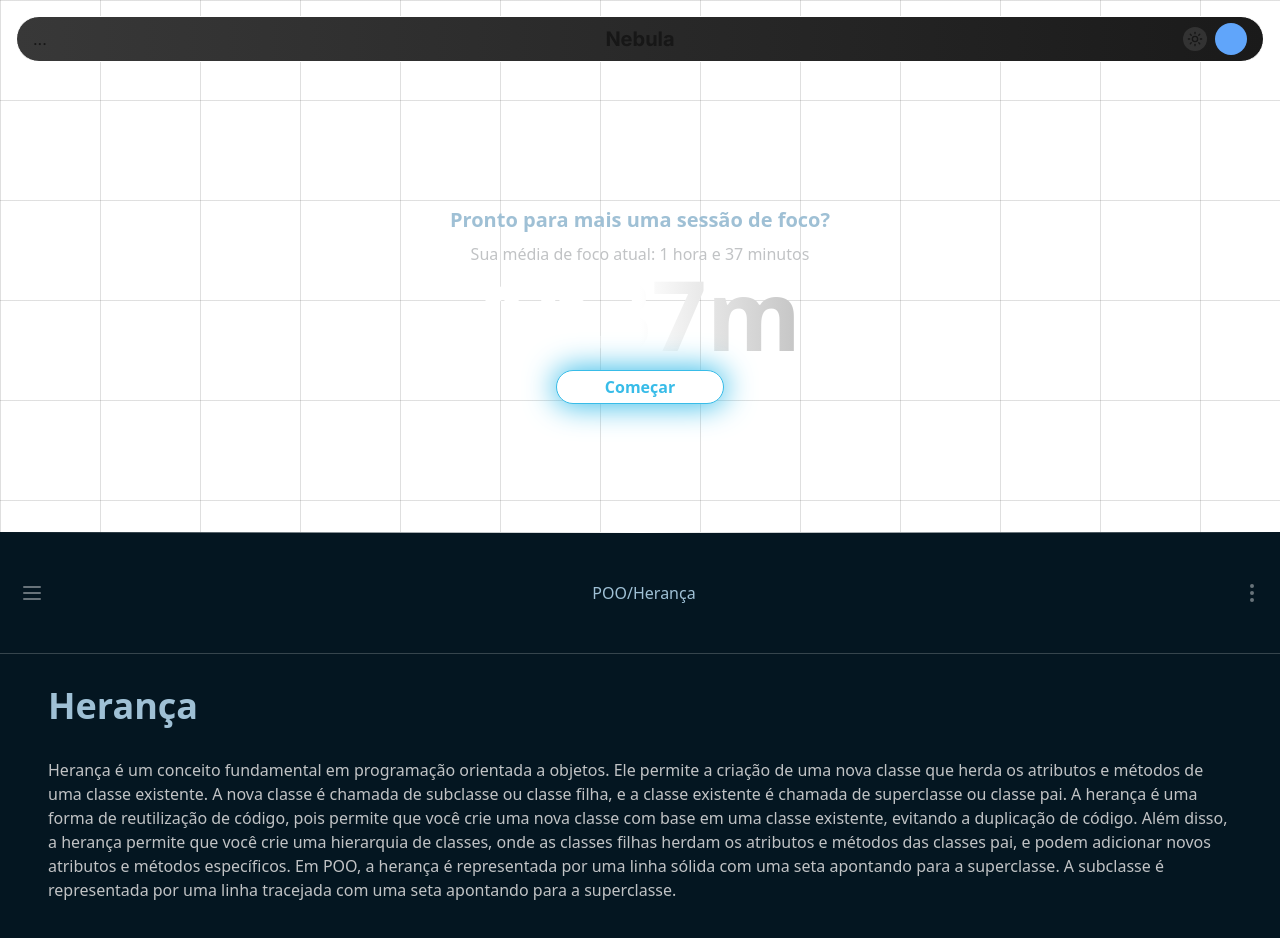
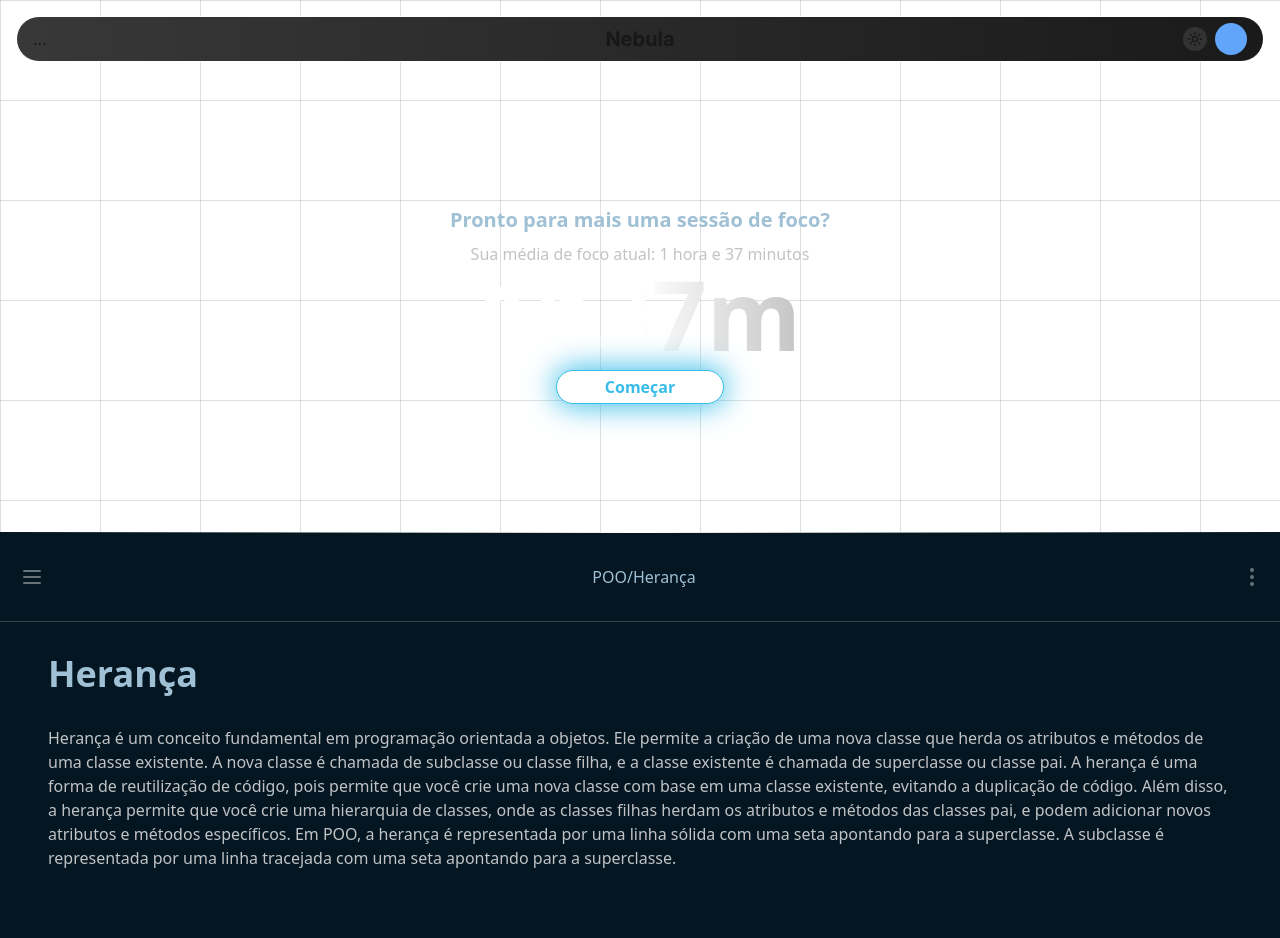
Before and after one commit to Cauamattosprj/nebula-frontend, a Next.js app: page / in a window 1280 px wide. Shown: the top 938 px of the page. Built offline with nearby package versions, Linux system fonts and the light colour scheme.

Commit message:
feat: input added from folder title

```diff
--- a/components/notebook/notebook-header.tsx
+++ b/components/notebook/notebook-header.tsx
@@ -10,9 +10,7 @@ const NotebookHeader = () => {
                 <div>
                     <NotebookSidebar />
                 </div>
-                <div className="folder-title text-center glowing text-title p-12  ">
-                    POO/Herança
-                </div>
+                <input className="folder-title text-center glowing text-title p-8 bg-transparent focus:outline-none focus:border-none focus:ring-0" defaultValue={"POO/Herança"}/>
                 <div>
                     <MoreVertical />
                 </div>
```
